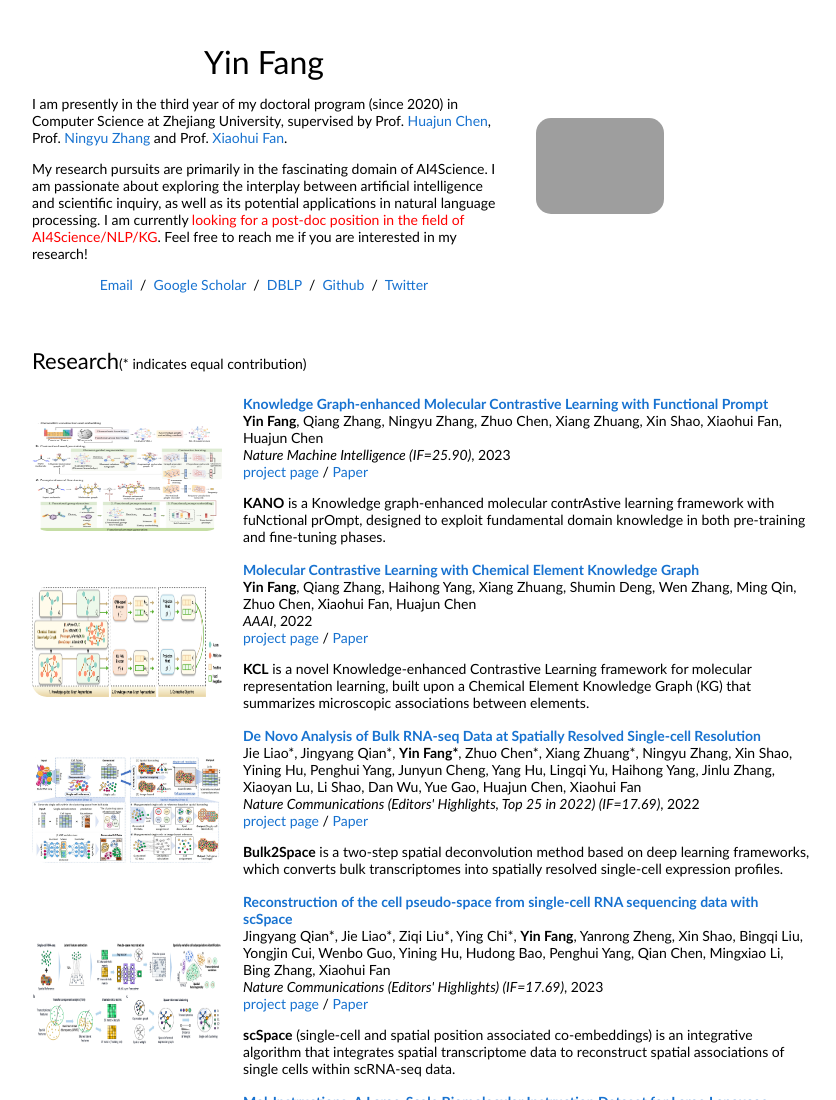
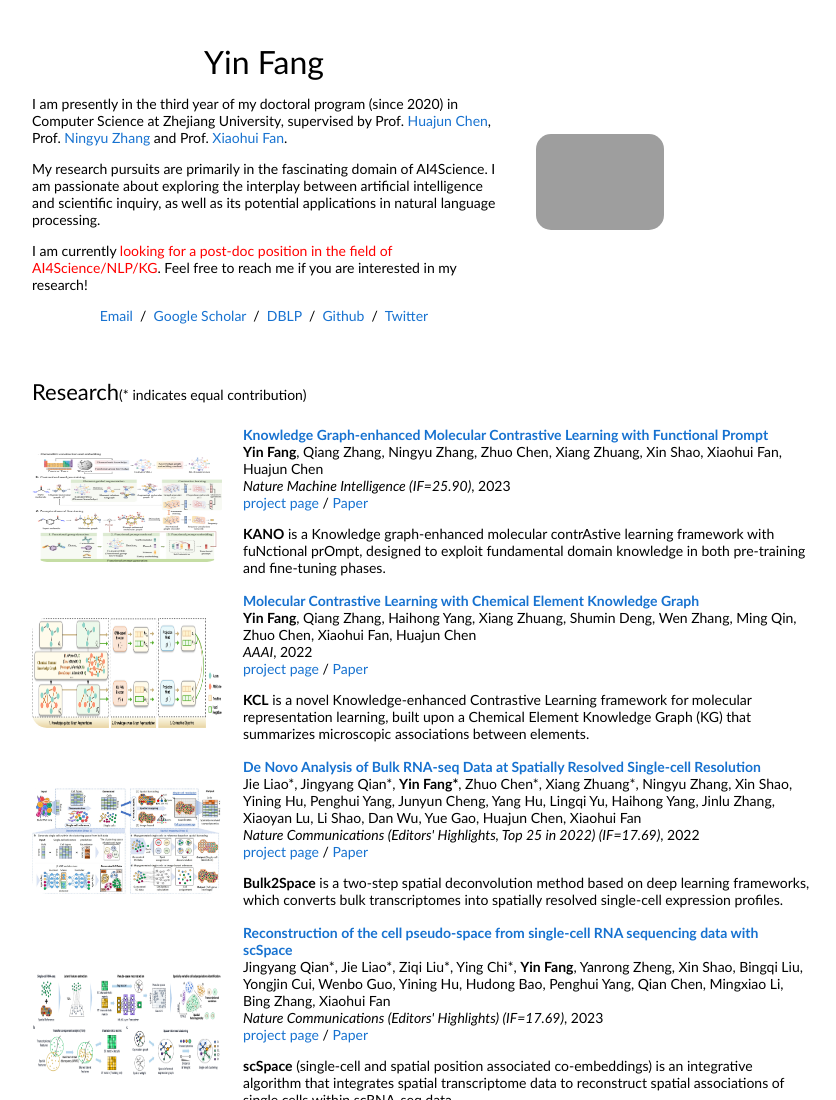
Before and after one commit to Fangyinfff/ZJU-Fangyin.github.io, a plain HTML site: page index.html in a window 1280 px wide. Shown: the top 1100 px of the page, without its empty margins (228-1064 px from the left). Drawn offline with Linux system fonts and the light colour scheme; grey boxes are pictures that could not be loaded.

Commit message:
Update index.html

```diff
--- a/index.html
+++ b/index.html
@@ -25,8 +25,8 @@
 
               </p>
               <p>
-                My research pursuits are primarily in the fascinating domain of AI4Science. I am passionate about exploring the interplay between artificial intelligence and scientific inquiry, as well as its potential applications in natural language processing.
-                I am currently <span style="color: red;">looking for a post-doc position in the field of AI4Science/NLP/KG</span>. Feel free to reach me if you are interested in my research!
+                My research pursuits are primarily in the fascinating domain of AI4Science. I am passionate about exploring the interplay between artificial intelligence and scientific inquiry, as well as its potential applications in natural language processing.</p>
+               <p> I am currently <span style="color: red;">looking for a post-doc position in the field of AI4Science/NLP/KG</span>. Feel free to reach me if you are interested in my research!
 
               </p>
               <p style="text-align:center">
```
